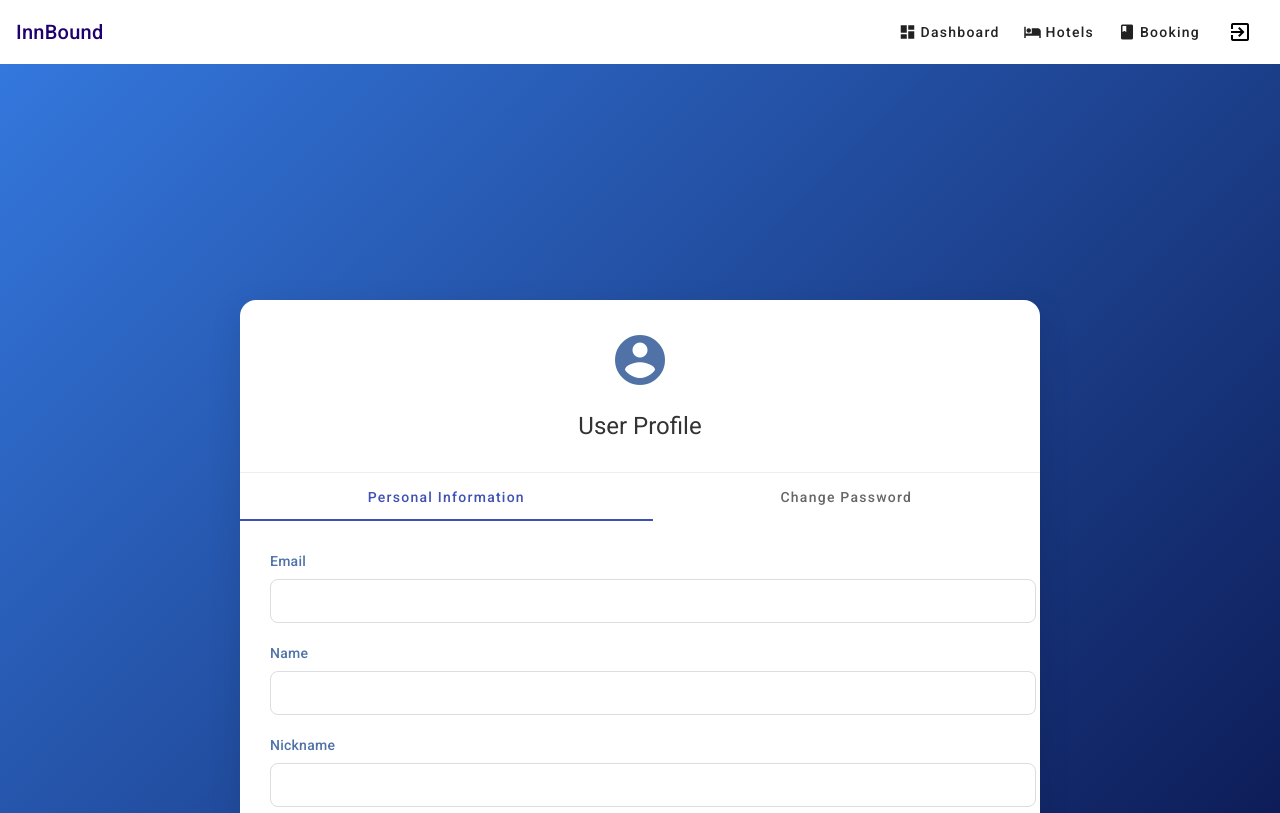
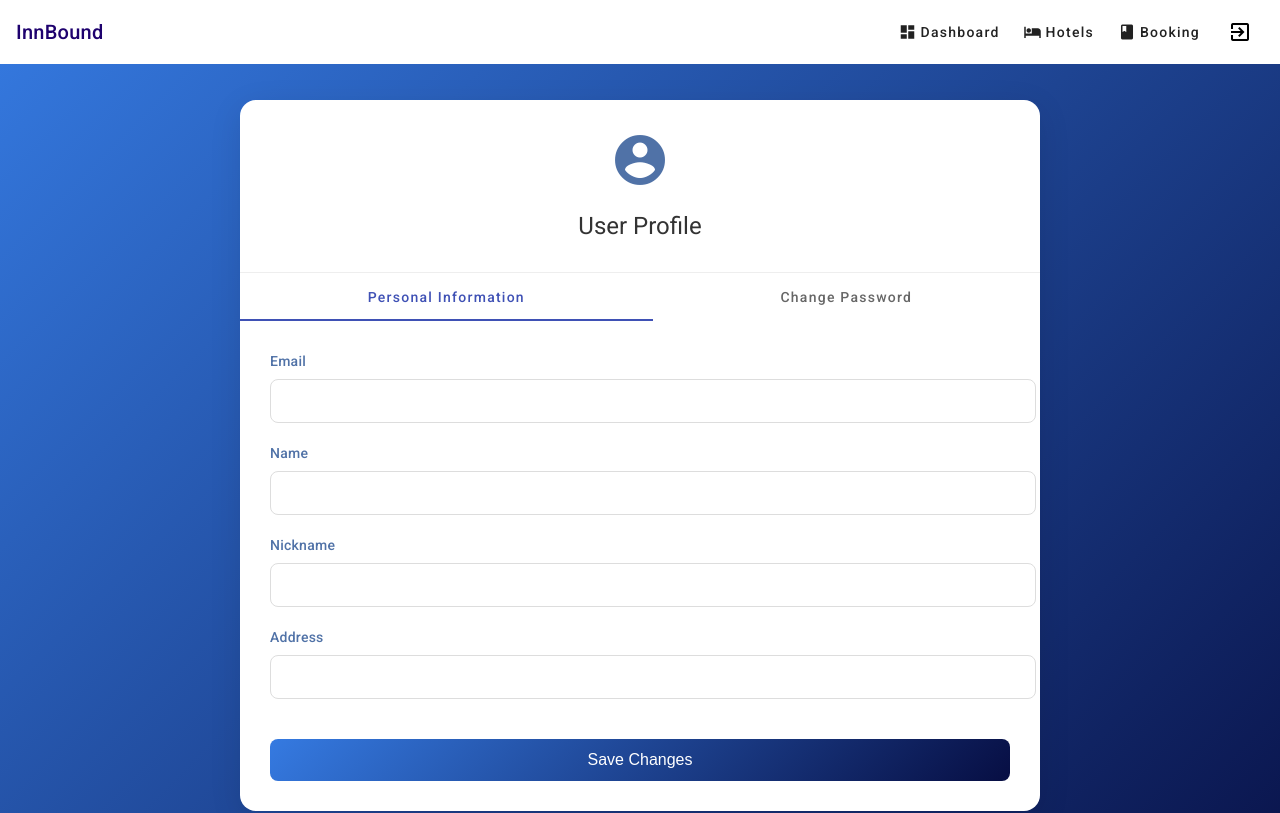
Before and after one commit to zsdora/10---Angular-Material, an Angular app in the folder client/my-first-project/: page /profile in a window 1280 px wide. Shown: the top 813 px of the page. Built offline with nearby package versions, Linux system fonts and the light colour scheme; no server answers.

Commit message:
css update

```diff
--- a/client/my-first-project/src/app/booking-list/booking-list.component.html
+++ b/client/my-first-project/src/app/booking-list/booking-list.component.html
@@ -1,6 +1,6 @@
 <app-header></app-header>
 <div class="content">
-  <h2>Your Bookings</h2>
+  <h2 class="bookings-title">Your Bookings</h2>
   <div class="bookings-container">
     <p *ngIf="bookings.length === 0">No bookings found.</p>
     <table mat-table [dataSource]="bookings" class="mat-elevation-z8" *ngIf="bookings.length > 0">
--- a/client/my-first-project/src/app/booking-list/booking-list.component.scss
+++ b/client/my-first-project/src/app/booking-list/booking-list.component.scss
@@ -22,6 +22,15 @@ table {
 .mat-mdc-header-cell {
   font-weight: bold;
   color: rgba(0, 0, 0, 0.87);
+}
+
+.bookings-title {
+  text-align: center;
+  color: white;
+  font-size: 2.5rem;
+  margin: 2rem 0;
+  padding: 1rem;
+  font-weight: bold;
 }
 
 .booking-container {
--- a/client/my-first-project/src/app/hotel-list/hotel-list.component.html
+++ b/client/my-first-project/src/app/hotel-list/hotel-list.component.html
@@ -1,6 +1,6 @@
 <app-header></app-header>
 <div class="content">
-  <h2>Available Hotels</h2>
+  <h2 class="hotel-title">Available Hotels</h2>
   <div class="hotel-grid">
     <mat-card *ngFor="let hotel of hotels" class="hotel-card">
       <mat-card-header>
--- a/client/my-first-project/src/app/hotel-list/hotel-list.component.scss
+++ b/client/my-first-project/src/app/hotel-list/hotel-list.component.scss
@@ -3,6 +3,16 @@
 .content {
   padding: 20px;
   margin-top: 64px;
+}
+
+.hotel-title {
+  text-align: center;
+  color: white;
+  font-size: 2.5rem;
+  margin: 2rem 0;
+  padding: 1rem;
+  font-weight: bold;
+  text-shadow: 2px 2px 4px rgba(0, 0, 0, 0.3);
 }
 
 .hotel-grid {
--- a/client/my-first-project/src/app/user-profile/user-profile.component.scss
+++ b/client/my-first-project/src/app/user-profile/user-profile.component.scss
@@ -1,12 +1,7 @@
 .profile-container {
   min-height: 100vh;
   background: linear-gradient(135deg, #357ae1, #070e43);
-  padding: 40px 20px;
-}
-
-.profile-container {
-  padding-top: 300px;
-  // ...existing styles...
+  padding: 100px 20px;
 }
 
 .profile-card {
@@ -58,6 +53,28 @@
   .checkbox-group {
     margin: 15px 0;
   }
+  .btn-save {
+    width: 100%;
+    padding: 12px;
+    background: linear-gradient(135deg, #357ae1, #070e43);
+    color: white;
+    border: none;
+    border-radius: 8px;
+    font-size: 16px;
+    font-weight: 500;
+    cursor: pointer;
+    transition: transform 0.2s, box-shadow 0.2s;
+    margin-top: 20px;
+
+    &:hover {
+      transform: translateY(-2px);
+      box-shadow: 0 4px 12px rgba(0,0,0,0.15);
+    }
+
+    &:active {
+      transform: translateY(0);
+    }
+  }
 }
 
 .booking-history {
```
Also changed, not shown: 1 other file (tests, documents, lock files or other folders).
